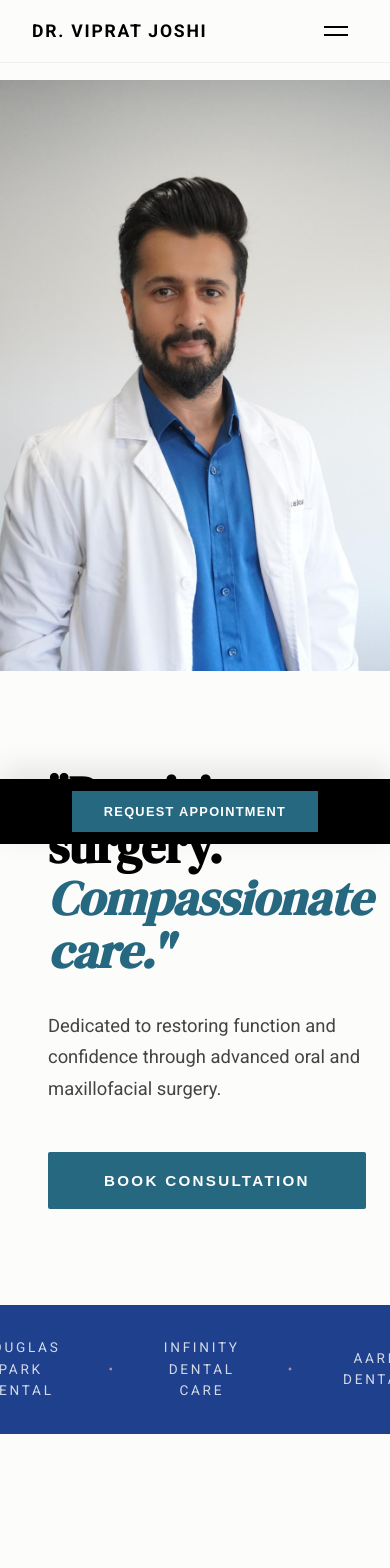
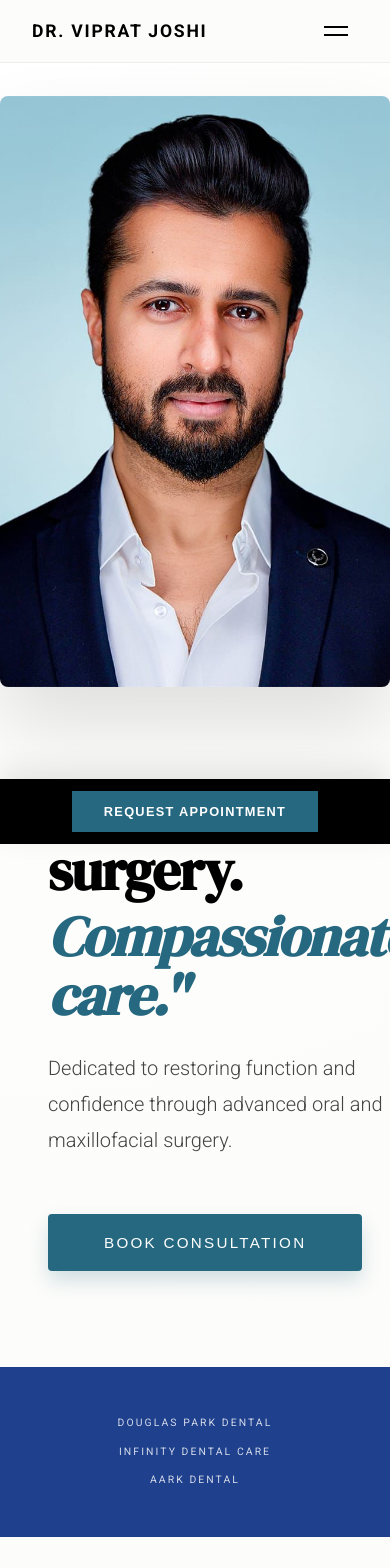
Before and after one commit to LuminaDigitals/viprat-joshi-portfolio, a Next.js app: page / in a window 390 px wide. Shown: the top 1568 px of the page. Built offline with nearby package versions, Linux system fonts and the light colour scheme.

Commit message:
style: upgrade hero section CSS with premium floating image, shadows, and subtle gradient backgrounds

```diff
--- a/src/app/page.module.css
+++ b/src/app/page.module.css
@@ -1,8 +1,10 @@
 .heroRhona {
   display: flex;
   min-height: 100vh;
-  background-color: var(--background);
-  padding-top: 5rem; /* Account for navbar */
+  background: radial-gradient(circle at top left, #FFFFFF 0%, var(--background) 100%);
+  padding-top: 6rem; /* Account for navbar */
+  position: relative;
+  overflow: hidden;
 }
 
 .heroRhonaText {
@@ -10,40 +12,46 @@
   display: flex;
   align-items: center;
   padding: 4rem 8rem;
-  background: var(--background);
   z-index: 2;
 }
 
 .rhonaQuote {
   font-family: var(--font-serif);
-  font-size: clamp(3rem, 6vw, 5rem);
+  font-size: clamp(3.5rem, 7vw, 5.5rem);
   color: var(--foreground);
-  line-height: 1.1;
-  margin-bottom: 2rem;
+  line-height: 1.05;
+  margin-bottom: 1.5rem;
+  letter-spacing: -0.02em;
 }
 
 .titleAccent {
   color: var(--primary);
   font-style: italic;
+  display: block;
+  margin-top: 0.5rem;
 }
 
 .rhonaSub {
-  font-size: 1.15rem;
+  font-size: 1.25rem;
   color: var(--foreground-light);
-  line-height: 1.7;
-  max-width: 500px;
-  margin-bottom: 3rem;
+  line-height: 1.8;
+  max-width: 520px;
+  margin-bottom: 3.5rem;
+  font-weight: 300;
 }
 
 .heroRhonaImage {
   flex: 1;
   position: relative;
-  background: var(--background-alt);
+  padding: 4rem 4rem 4rem 0; /* Float effect padding on desktop */
+  z-index: 2;
 }
 
 .rhonaPortrait {
   object-fit: cover;
-  object-position: center 15%; /* Keep head in view */
+  object-position: center 25%; /* Adjusting for new portrait2 focus */
+  border-radius: 12px;
+  box-shadow: 0 40px 80px rgba(0, 0, 0, 0.12);
 }
 
 .primaryButton {
@@ -51,19 +59,21 @@
   padding: 1.25rem 3.5rem;
   background: var(--primary);
   color: #FFFFFF;
-  font-weight: 600;
+  font-weight: 500;
   font-size: 0.95rem;
   text-transform: uppercase;
   letter-spacing: 0.15em;
   border: none;
   cursor: pointer;
-  transition: all 0.3s ease;
-  border-radius: 2px;
+  transition: all 0.4s cubic-bezier(0.16, 1, 0.3, 1);
+  border-radius: 4px;
+  box-shadow: 0 10px 20px rgba(38, 104, 128, 0.2);
 }
 
 .primaryButton:hover {
   background: var(--primary-hover);
-  transform: translateY(-2px);
+  transform: translateY(-4px);
+  box-shadow: 0 15px 30px rgba(38, 104, 128, 0.3);
 }
 
 /* Trust Banner */
@@ -445,9 +455,11 @@
   .heroRhonaImage {
     min-height: 70vh;
     order: 1;
+    padding: 2rem; /* Uniform padding on mobile so it floats */
   }
   .rhonaPortrait {
     object-position: center 20%;
+    border-radius: 8px; /* Slightly smaller radius on mobile */
   }
   .aboutContainer {
     flex-direction: column;
@@ -456,6 +468,12 @@
   .aboutImageWrapper {
     width: 100%;
     height: 400px;
+  }
+  .trustLogos {
+    flex-wrap: wrap;
+    gap: 1.5rem;
+    padding: 0 1.5rem;
+    font-size: 0.75rem;
   }
 }
 
@@ -476,4 +494,13 @@
   .stickyButton {
     width: 100%;
   }
+  .trustLogos {
+    gap: 0.75rem;
+    font-size: 0.65rem;
+    flex-direction: column;
+    padding: 1rem;
+  }
+  .dot {
+    display: none;
+  }
 }
--- a/src/app/page.tsx
+++ b/src/app/page.tsx
@@ -52,7 +52,7 @@ export default function Home() {
         </div>
         <div className={styles.heroRhonaImage}>
           <Image
-            src="/portrait.jpeg" /* Portrait Image */
+            src="/potrait2.jpeg" /* Portrait Image */
             alt="Dr. Viprat Joshi Portrait"
             fill
             className={styles.rhonaPortrait}
```
Also changed, not shown: public/potrait2.jpeg (added).
